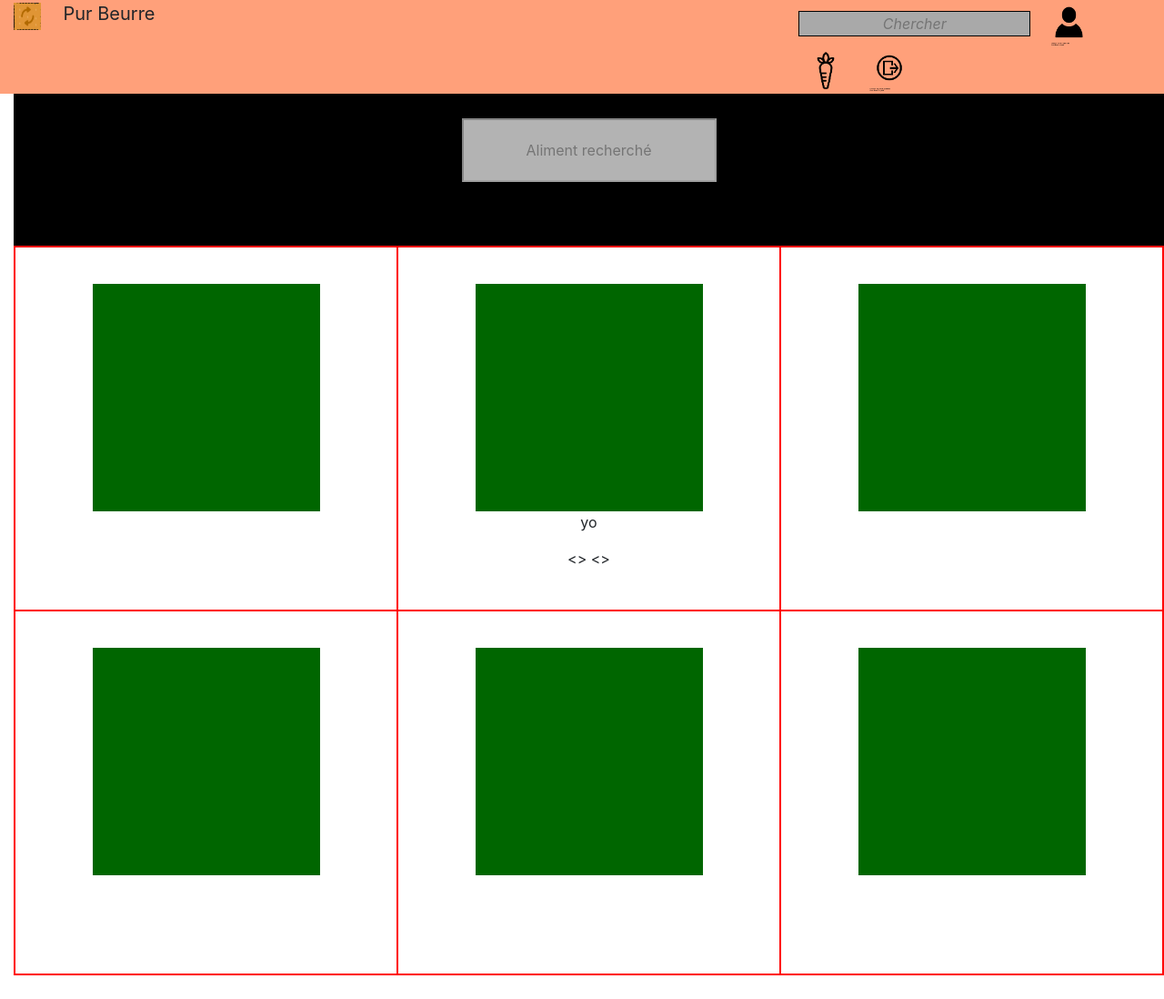
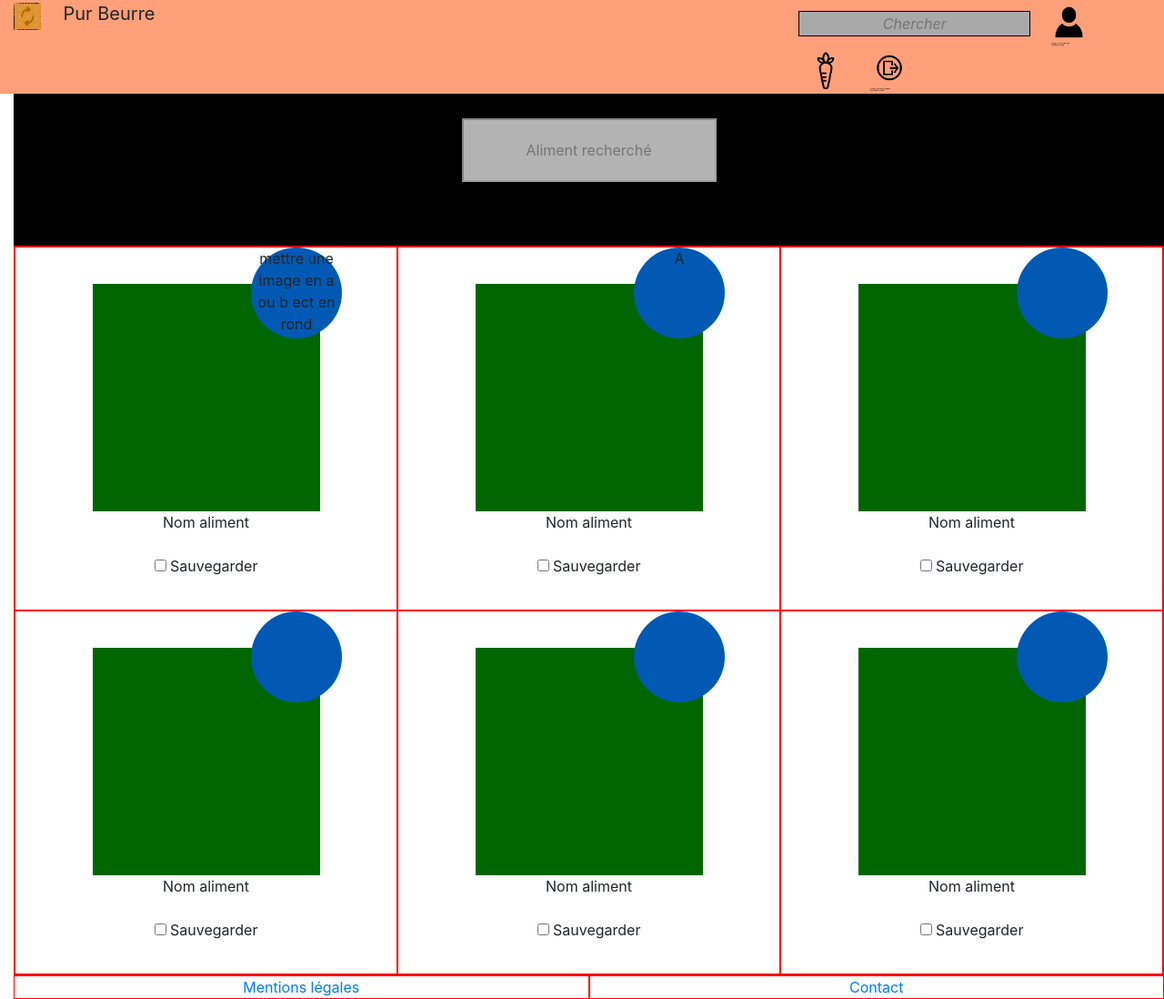
Before and after one commit to pastrouveedespeudo/plateforme-nutella-miam-miam, a Django app: template templates/pages/mes_aliments.html in a window 1280 px wide. Shown: the whole page at 91% size. Before the commit the page ends 1072 px from the top, so only its background shows below. Run offline with Django 3.2, Linux system fonts and the light colour scheme; the template is opened without the code that fills it, so the values that code supplies are empty; some libraries are stand-ins or nearby versions.

Commit message:
Update mes_aliments.html

```diff
--- a/templates/pages/mes_aliments.html
+++ b/templates/pages/mes_aliments.html
@@ -74,45 +74,86 @@
        <div class="row" id="row3" style='border:1px solid red'>
 
            <div class="col-sm-12 col-md-4" id="block4" style='border:1px solid red'>
-               <div id="im2">
-               </div>
+               <div id="rond">mettre une image en a ou b ect en rond</div>
+
+               <div id="im1"></div>
+
+               <div id="nomAliment">Nom aliment</div>
+               <br>
+               <INPUT type="checkbox" name="nom"> Sauvegarder
 
            </div>
 
 
            <div class="col-sm-12 col-md-4" id="block4" style='border:1px solid red'>
 
-               <div id="im3">
-               </div>
-               <div>
-               <p>yo</p>
-               <>
-               <>
-               </div>
+               <div id="rond">A</div>
+
+               <div id="im2"></div>
+
+
+               <div id="nomAliment">Nom aliment</div>
+
+               <br>
+               <INPUT type="checkbox" name="nom"> Sauvegarder
+
+
            </div>
 
            <div class="col-sm-12 col-md-4" id="block4" style='border:1px solid red'>
-               <div id="im4">
-               </div>
+
+               <div id="rond"></div>
+
+               <div id="im3"></div>
+
+               <div id="nomAliment">Nom aliment</div>
+
+               <br>
+               <INPUT type="checkbox" name="nom"> Sauvegarder
+
+
            </div>
 
 
            <div class="col-sm-12 col-md-4" id="block4" style='border:1px solid red'>
-                          <div id="im1">
-               </div>
+
+                <div id="rond"></div>
+
+                <div id="im4"></div>
+
+                <div id="nomAliment">Nom aliment</div>
+
+                <br>
+               <INPUT type="checkbox" name="nom"> Sauvegarder
+
+           </div>
+
+
+           <div class="col-sm-12 col-md-4" id="block4" style='border:1px solid red'>
+               <div id="rond"> </div>
+
+               <div id="im5"></div>
+
+               <div id="nomAliment">Nom aliment</div>
+
+               <br>
+               <INPUT type="checkbox" name="nom"> Sauvegarder
+
            </div>
 
            <div class="col-sm-12 col-md-4" id="block4" style='border:1px solid red'>
-               <div id="im5">
-               </div>
-           </div>
 
-           <div class="col-sm-12 col-md-4" id="block4" style='border:1px solid red'>
-               <div id="im6">
-               </div>
-           </div>
+               <div id="rond"></div>
 
-        </div>
+               <div id="im6"></div>
+
+               <div id="nomAliment">Nom aliment</div>
+
+               <br>
+               <INPUT type="checkbox" name="nom"> Sauvegarder
+
+
+         </div>
 
 
        </div>
@@ -124,10 +165,21 @@
 
 
 
+  <hr color:black>
+    <div class="container-fluid">
+      <div class="row">
+        <div class="col-md-6" style='border:1px solid red' id="mentions">
+          <a href="#">Mentions légales</a>
+        </div>
 
 
+        <div class="col-md-6" style='border:1px solid red' id="contact">
+          <a href="#">Contact</a>
+        </div>
 
 
+    </div>
+  </div>
 
 
 
```
